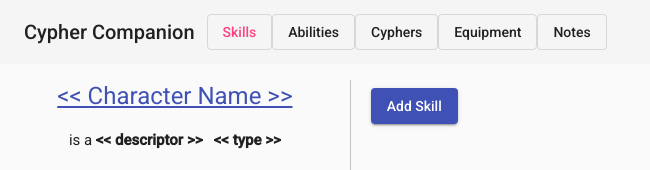
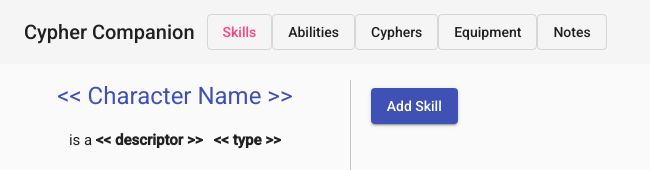
Before and after one commit to jacob-keller/cypher-companion, an Angular app: page /skills in a window 1280 px wide. Shown: the top 170 px of the page, without its empty margins (0-650 px from the left). Built offline with nearby package versions, Linux system fonts and the light colour scheme; some icons are missing.

Commit message:
summary: drop underline from character name
Underlining and coloring the character name makes it appear like a hyper
link. Drop the underline.

Signed-off-by: Jacob Keller <jacob.keller@gmail.com>

```diff
--- a/src/app/character/summary/summary.component.html
+++ b/src/app/character/summary/summary.component.html
@@ -5,7 +5,7 @@
   *ngIf="summary"
 >
   <div class="vstack gap-0 text-center">
-    <h1><u class="primary-text">{{ summary.name || "<< Character Name >>"}}</u></h1>
+    <h1 class="primary-text">{{ summary.name || "<< Character Name >>"}}</h1>
     <h4>
       is a
       <strong>{{ summary.descriptor || "<< descriptor >>" }}</strong> &nbsp;
```
